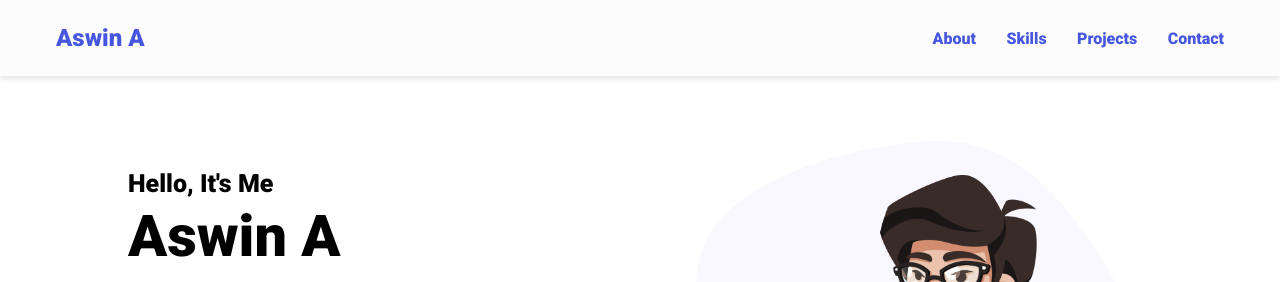
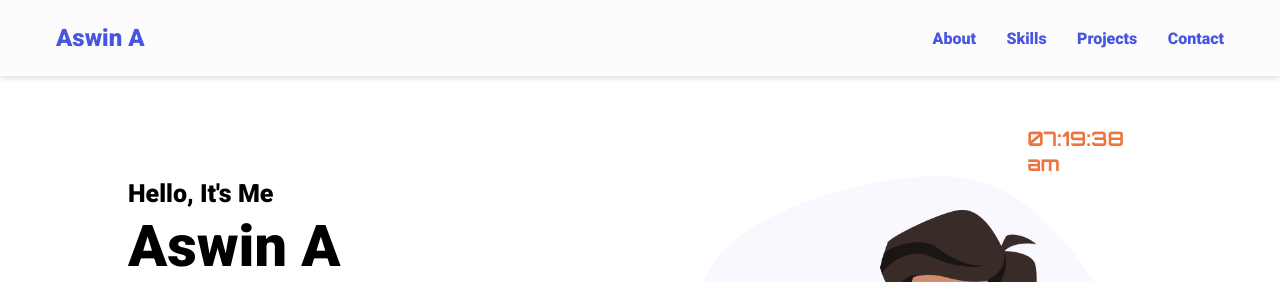
Before and after one commit to Aswin-Annalath1/Portfolio, a plain HTML site: page index.html in a window 1280 px wide. Shown: the top 282 px of the page. Drawn offline with nearby package versions, Linux system fonts and the light colour scheme.

Commit message:
changes_time

```diff
--- a/index.html
+++ b/index.html
@@ -15,6 +15,10 @@
     />
     <title>Aswin A | Web Developer</title>
     <script src="https://unpkg.com/typed.js@2.0.15/dist/typed.umd.js"></script>
+    <!-- Google Fonts -->
+    <link rel="preconnect" href="https://fonts.googleapis.com"/>
+    <link rel="preconnect" href="https://fonts.gstatic.com" crossorigin/>
+    <link rel="stylesheet" href="https://fonts.googleapis.com/css2?family=Orbitron:wght@400..900&family=Roboto:wght@100;300;400;500&display=swap"/>
   </head>
   <body>
     <!-- Navbar -->
@@ -43,8 +47,10 @@
       </div>
 
       <div class="home-img">
+        <div id="clock"></div>
         <img src="./images/home-right.png" alt="An image of a boy working in computer" loading="lazy" />
       </div>
+
     </section>
 
     <!-- More about -->
@@ -211,5 +217,7 @@
     <!-- Ion icons scripts -->
     <script type="module" src="https://unpkg.com/ionicons@5.5.2/dist/ionicons/ionicons.esm.js"></script>
     <script nomodule src="https://unpkg.com/ionicons@5.5.2/dist/ionicons/ionicons.js"></script>
+    <!-- External Javascript Date Library (Moment.js) -->
+    <script src="https://cdnjs.cloudflare.com/ajax/libs/moment.js/2.29.1/moment.min.js"></script>
   </body>
 </html>
--- a/script.js
+++ b/script.js
@@ -17,3 +17,18 @@ scrollUp.addEventListener("click", () => {
     behavior: "smooth",
   });
 });
+
+function updateClock(){
+  //Get the current time using Moment.js
+  let now = moment()
+
+  //Format the time string,
+  //hh:mm:ss a for hours, minutes, seconds, and AM/PM indication
+  let timeString = now.format('hh:mm:ss a');
+
+  //Update the content of the clock element with the formatted time
+  document.getElementById('clock').innerText = timeString;
+}
+
+//Call the updateClock function every second to keep the clock udated
+setInterval(updateClock,1000);
--- a/style.css
+++ b/style.css
@@ -158,6 +158,15 @@ p{
 	max-width: 100%;
 	width: 540px;
 	height: auto;
+}
+.home-img div{
+    margin-left: 74%;
+}
+#clock{
+    font-family: "Orbitron", sans-serif;
+    font-size: 20px;
+    font-weight: bold;
+    color: #ed733f;
 }
 .about{
     text-align: center;
```
